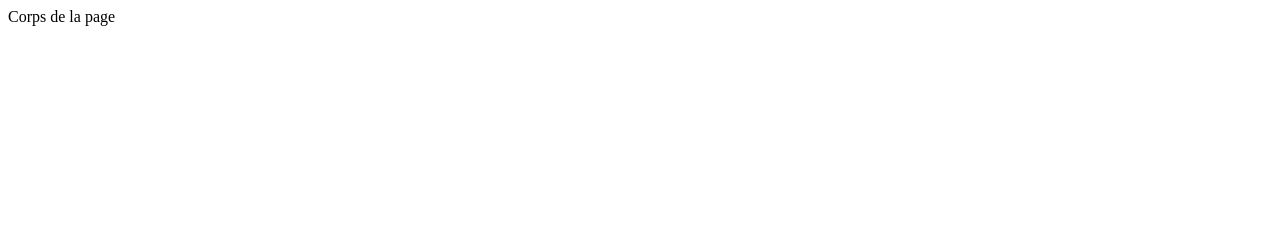
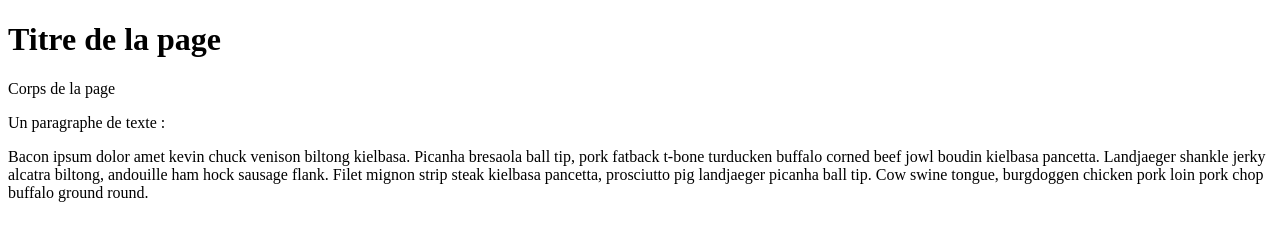
Before and after one commit to hachichaud/ensae-dataviz, a plain HTML site: page index.html in a window 1280 px wide. Drawn offline with Linux system fonts and the light colour scheme.

Commit message:
Add simple html tags to index.html

```diff
--- a/index.html
+++ b/index.html
@@ -4,6 +4,11 @@
     <title>Hello ENSAE</title>
   </head>
   <body>
-    Corps de la page
+    <h1>Titre de la page</h1>
+    <div>
+      Corps de la page
+      <p>Un paragraphe de texte :</p>
+      <p>Bacon ipsum dolor amet kevin chuck venison biltong kielbasa. Picanha bresaola ball tip, pork fatback t-bone turducken buffalo corned beef jowl boudin kielbasa pancetta. Landjaeger shankle jerky alcatra biltong, andouille ham hock sausage flank. Filet mignon strip steak kielbasa pancetta, prosciutto pig landjaeger picanha ball tip. Cow swine tongue, burgdoggen chicken pork loin pork chop buffalo ground round.</p>
+    </div>
   </body>
 </html>
```
